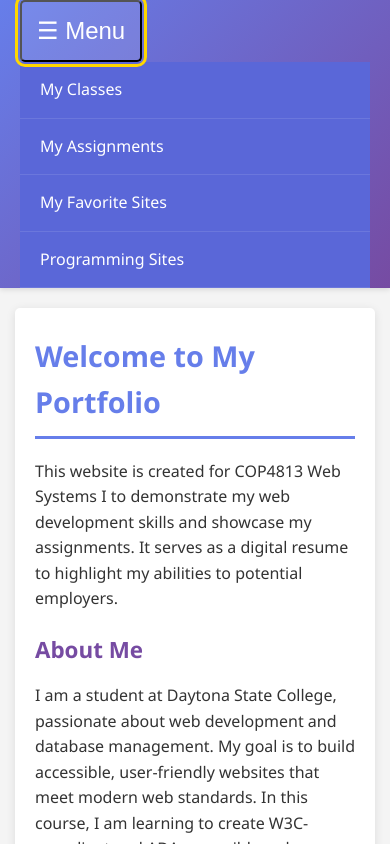
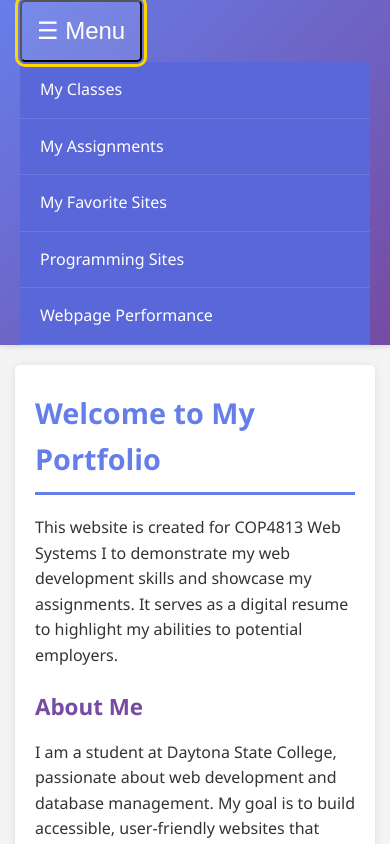
Before and after one commit to Melendja/mobile, a plain HTML site: page index.html in a window 390 px wide. Both pictures are taken after a click on the button "☰ Menu". Shown: the top 844 px of the page. Drawn offline with Linux system fonts and the light colour scheme.

Commit message:
Add files via upload

```diff
--- a/index.html
+++ b/index.html
@@ -49,6 +49,13 @@
                     <a href="#programming-sites">Programming Sites</a>
                     <ul class="submenu">
                         <li><a href="https://www.w3schools.com" target="_blank" rel="noopener noreferrer">W3Schools</a></li>
+                    </ul>
+                </li>
+                 <li>
+                    <a href="#Performance">Webpage Performance</a>
+                    <ul class="submenu">
+                        <li><a href="https://pagespeed.web.dev/analysis/https-melendja-github-io-mobile-index-html/fb7trdyybh?form_factor=mobile" target="_blank" rel="noopener noreferrer">Results</a></li>
+
                     </ul>
                 </li>
             </ul>
```
